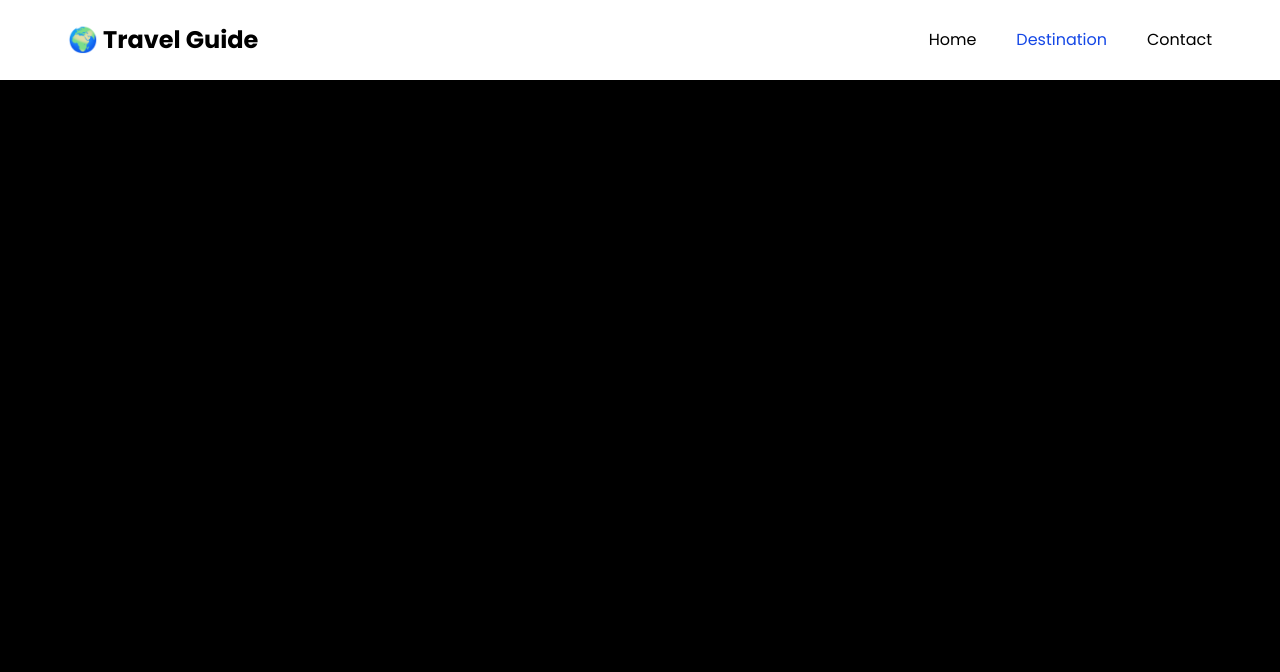
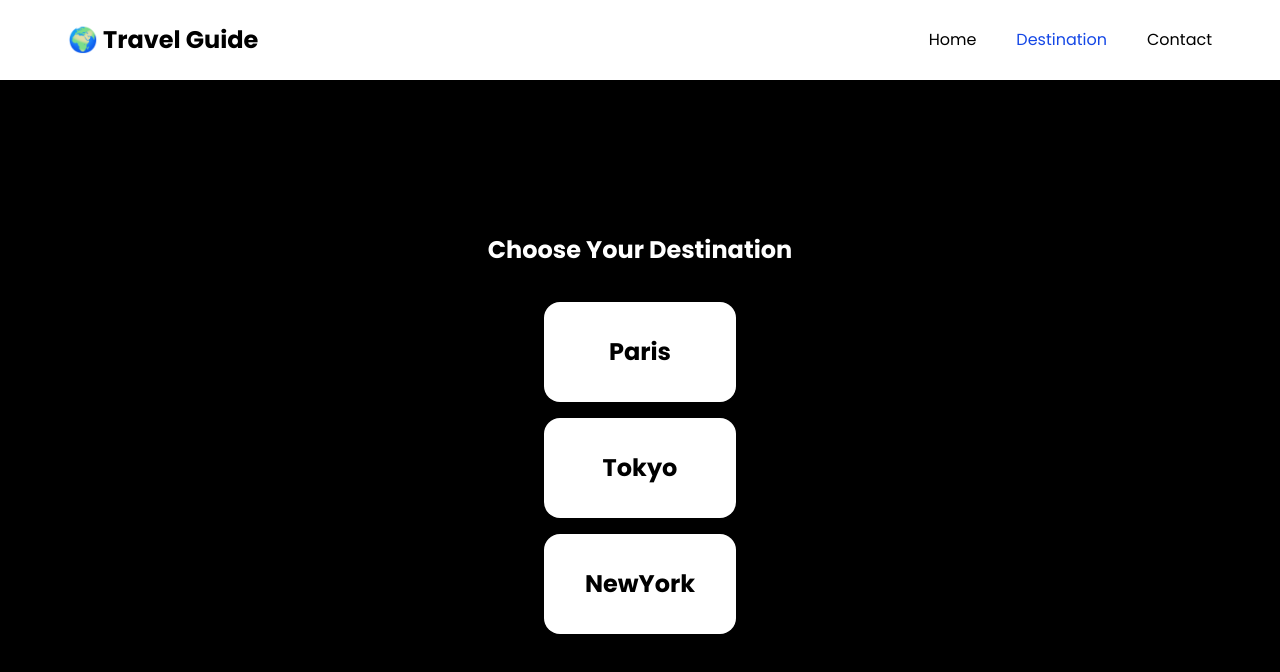
Before and after one commit to nehanegi13/next.js-practise-project, a Next.js app in the folder nextjs-practise-proj/: page /destination in a window 1280 px wide. Shown: the top 672 px of the page. Built offline with nearby package versions, Linux system fonts and the light colour scheme.

Commit message:
map used

```diff
--- a/nextjs-practise-proj/src/app/destination/page.jsx
+++ b/nextjs-practise-proj/src/app/destination/page.jsx
@@ -1,9 +1,26 @@
-import React from 'react'
+import React from "react";
 
 const page = () => {
+  const destination = ["Paris", "Tokyo", "NewYork"];
   return (
-    <div>page</div>
-  )
-}
+    <div className="flex flex-col gap-4 justify-center items-center text-white  h-full">
+      <div className="font-bold text-2xl mt-12 p-5">
+        Choose Your Destination
+      </div>
+      <div className="flex flex-col gap-4">
+        {destination.map((d, index) => {
+          return (
+            <div
+              key={index}
+              className="text-black font-bold text-2xl flex items-center justify-center rounded-2xl w-48 h-25 bg-white hover:scale-105 hover:bg-blue-200 cursor-pointer transition-all duration-300"
+            >
+              {d}
+            </div>
+          );
+        })}
+      </div>
+    </div>
+  );
+};
 
-export default page
+export default page;
```
